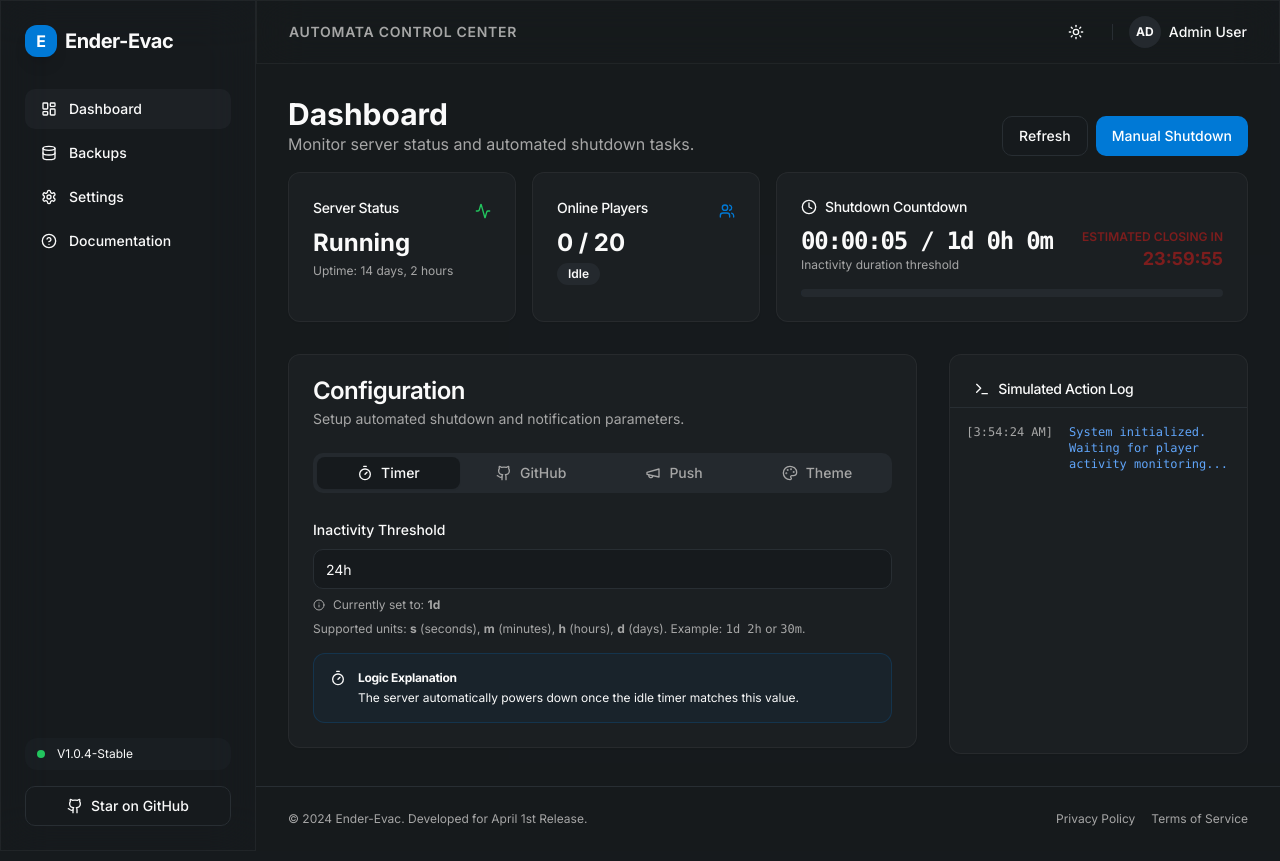
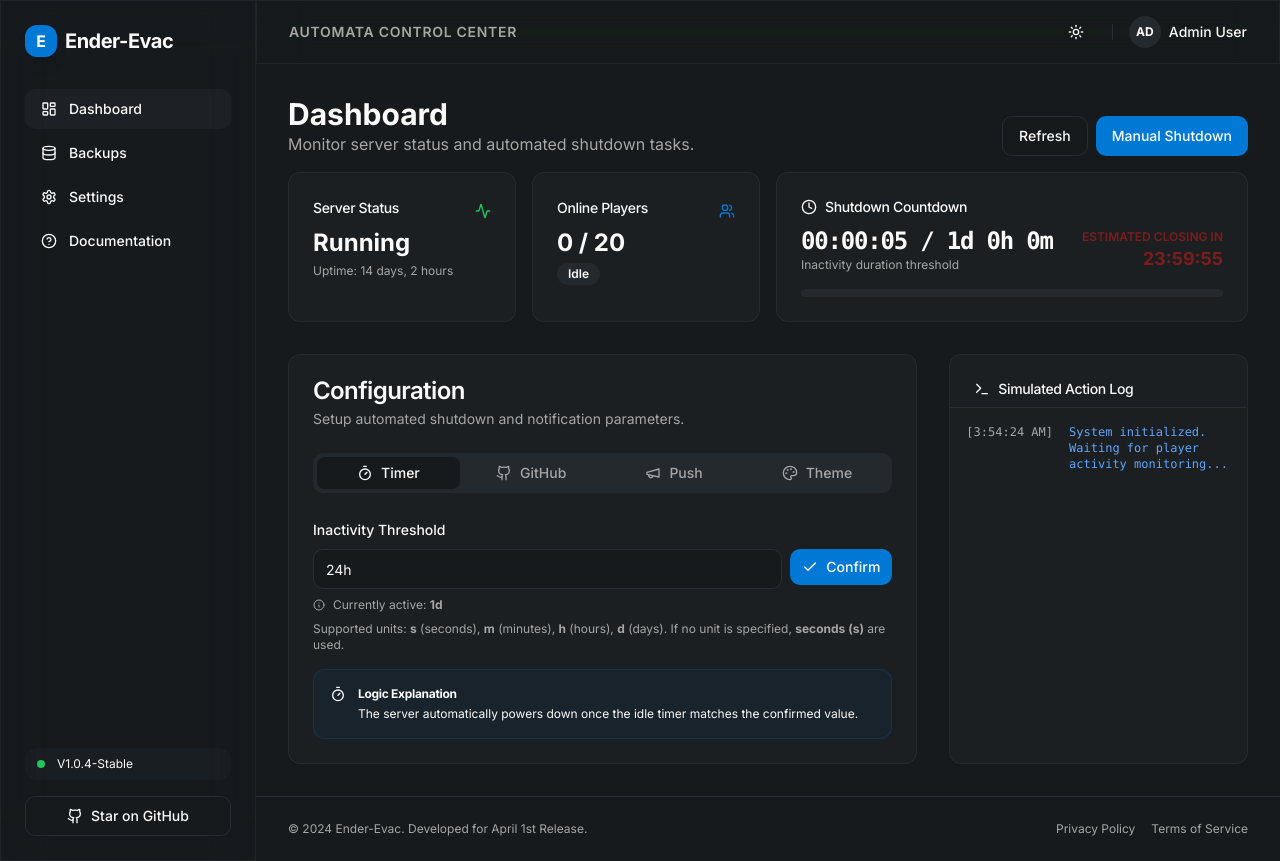
Before and after one commit to 07-iceven/EnderEvac, a Next.js app: page / in a window 1280 px wide. Built offline with nearby package versions, Linux system fonts and the light colour scheme.

Commit message:
时间选择增加确认按钮，没有单位时默认使用s

```diff
--- a/src/components/dashboard/ConfigPanel.tsx
+++ b/src/components/dashboard/ConfigPanel.tsx
@@ -1,11 +1,13 @@
 "use client"
 
+import { useState, useEffect } from "react"
 import { Tabs, TabsContent, TabsList, TabsTrigger } from "@/components/ui/tabs"
 import { Card, CardContent, CardDescription, CardHeader, CardTitle } from "@/components/ui/card"
 import { Label } from "@/components/ui/label"
 import { Input } from "@/components/ui/input"
 import { Textarea } from "@/components/ui/textarea"
-import { Github, Megaphone, Timer, Palette, Info } from "lucide-react"
+import { Button } from "@/components/ui/button"
+import { Github, Megaphone, Timer, Palette, Info, Check } from "lucide-react"
 import { AppSettings, parseTimeToSeconds } from "@/hooks/use-simulated-app"
 import { Alert, AlertDescription, AlertTitle } from "@/components/ui/alert"
 
@@ -15,6 +17,12 @@ interface ConfigPanelProps {
 }
 
 export function ConfigPanel({ settings, onUpdate }: ConfigPanelProps) {
+  const [localThreshold, setLocalThreshold] = useState(settings.shutdownThreshold)
+
+  useEffect(() => {
+    setLocalThreshold(settings.shutdownThreshold)
+  }, [settings.shutdownThreshold])
+
   const accentColors = [
     { name: 'Default Blue', value: '#0078D4' },
     { name: 'Cyan', value: '#00B7C3' },
@@ -38,6 +46,10 @@ export function ConfigPanel({ settings, onUpdate }: ConfigPanelProps) {
     return parts.join(' ')
   }
 
+  const handleApplyThreshold = () => {
+    onUpdate({ shutdownThreshold: localThreshold })
+  }
+
   return (
     <Card className="fluent-glass">
       <CardHeader>
@@ -56,19 +68,27 @@ export function ConfigPanel({ settings, onUpdate }: ConfigPanelProps) {
           <TabsContent value="timer" className="space-y-4 pt-4">
             <div className="space-y-2">
               <Label htmlFor="threshold">Inactivity Threshold</Label>
-              <Input
-                id="threshold"
-                value={settings.shutdownThreshold}
-                onChange={(e) => onUpdate({ shutdownThreshold: e.target.value })}
-                placeholder="e.g. 1d 12h 30m"
-              />
+              <div className="flex gap-2">
+                <Input
+                  id="threshold"
+                  value={localThreshold}
+                  onChange={(e) => setLocalThreshold(e.target.value)}
+                  onKeyDown={(e) => e.key === 'Enter' && handleApplyThreshold()}
+                  placeholder="e.g. 1d 12h 30m"
+                  className="flex-1"
+                />
+                <Button onClick={handleApplyThreshold} size="sm" className="gap-2">
+                  <Check className="h-4 w-4" />
+                  Confirm
+                </Button>
+              </div>
               <div className="flex items-center gap-2 text-xs text-muted-foreground mt-1">
                 <Info className="h-3 w-3" />
-                <span>Currently set to: <strong>{formatSeconds(totalSeconds)}</strong></span>
+                <span>Currently active: <strong>{formatSeconds(totalSeconds)}</strong></span>
               </div>
               <p className="text-xs text-muted-foreground">
                 Supported units: <strong>s</strong> (seconds), <strong>m</strong> (minutes), <strong>h</strong> (hours), <strong>d</strong> (days).
-                Example: <code>1d 2h</code> or <code>30m</code>.
+                If no unit is specified, <strong>seconds (s)</strong> are used.
               </p>
             </div>
 
@@ -76,7 +96,7 @@ export function ConfigPanel({ settings, onUpdate }: ConfigPanelProps) {
               <Timer className="h-4 w-4" />
               <AlertTitle className="text-xs font-bold">Logic Explanation</AlertTitle>
               <AlertDescription className="text-xs">
-                The server automatically powers down once the idle timer matches this value.
+                The server automatically powers down once the idle timer matches the confirmed value.
               </AlertDescription>
             </Alert>
           </TabsContent>
--- a/src/hooks/use-simulated-app.ts
+++ b/src/hooks/use-simulated-app.ts
@@ -49,9 +49,9 @@ export function parseTimeToSeconds(timeStr: string): number {
     hasMatch = true
   }
 
-  // Fallback for pure numbers (assume hours for legacy support)
-  if (!hasMatch && /^\d+$/.test(timeStr)) {
-    return parseInt(timeStr) * 3600
+  // Fallback for pure numbers (now default to seconds per user request)
+  if (!hasMatch && /^\d+$/.test(timeStr.trim())) {
+    return parseInt(timeStr.trim()) * 1
   }
 
   return totalSeconds || 86400 // default to 24h if invalid
```
